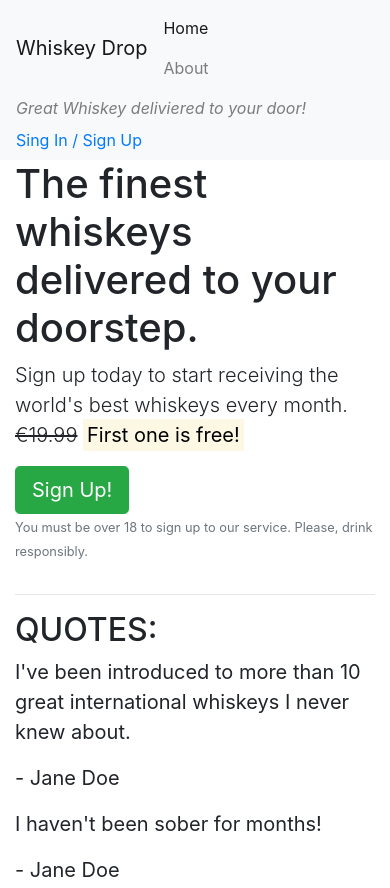
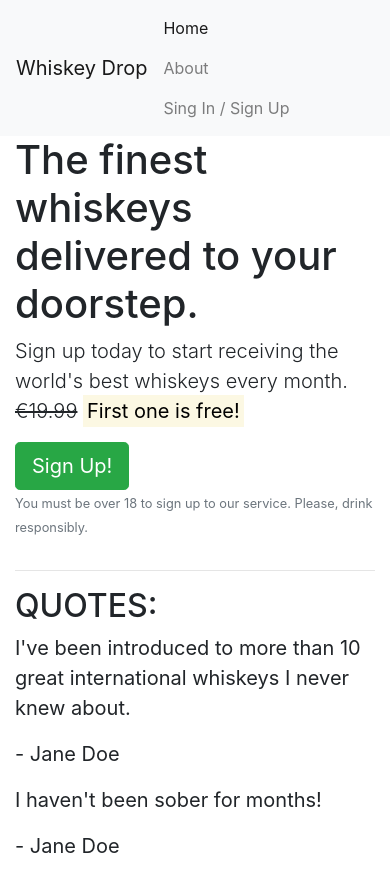
Before and after one commit to StephenJ2020/bootstrap4, a plain HTML site: page index.html in a window 390 px wide. Shown: the top 888 px of the page. Drawn offline with nearby package versions, Linux system fonts and the light colour scheme.

Commit message:
style: Hide navbar marketing text on mobile device

```diff
--- a/index.html
+++ b/index.html
@@ -14,9 +14,12 @@
         <ul class="navbar-nav mr-auto">
             <li class="active nav-item mr-2"><a class="nav-link" href="/">Home</a></li>
             <li class="nav-item mr-2"><a class="nav-link" href="/about">About</a></li>
+            <li class="nav-item mr-2 d-block d-sm-none"><a class="nav-link" href="/login">Sing In / Sign Up</a></li>
         </ul>
-        <p class="navbar-text my-auto mr-2"><i>Great Whiskey deliviered  to your door!</i></p>
-        <a href="/login">Sing In / Sign Up</a>
+        <div class="d-none d-md-block">
+            <p class="navbar-text my-auto mr-2"><i>Great Whiskey deliviered  to your door!</i></p>
+            <a href="/login">Sing In / Sign Up</a>
+        </div>
     </nav>
     <article class="container">
         <!-- Callout -->
```
